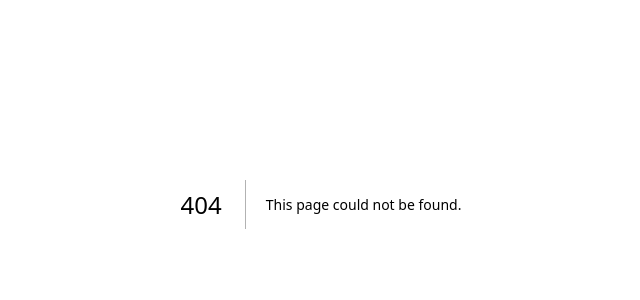
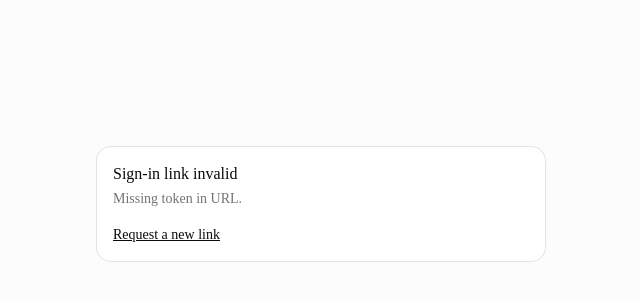
Before and after one commit to byondr-co/eventgate, a Next.js app in the folder frontend/: page /auth/callback in a window 1280 px wide. Before the commit this address had no page. Shown: the part 196-496 px from the top of the page, without its empty margins (319-959 px from the left). Built offline with nearby package versions, Linux system fonts and the light colour scheme; no server answers.

Commit message:
feat(frontend): add /auth/callback page consuming magic-link tokens

```diff
--- /dev/null
+++ b/frontend/app/(auth)/auth/callback/page.tsx
@@ -0,0 +1,11 @@
+import { Suspense } from "react";
+
+import { AuthCallback } from "@/components/auth/auth-callback";
+
+export default function CallbackPage() {
+  return (
+    <Suspense fallback={null}>
+      <AuthCallback />
+    </Suspense>
+  );
+}
--- /dev/null
+++ b/frontend/components/auth/auth-callback.tsx
@@ -0,0 +1,67 @@
+"use client";
+
+import { useRouter, useSearchParams } from "next/navigation";
+import { useEffect, useRef, useState } from "react";
+
+import { Card, CardContent, CardDescription, CardHeader, CardTitle } from "@/components/ui/card";
+import { useConsumeMagicLink } from "@/lib/auth";
+
+type State = { kind: "consuming" } | { kind: "ok" } | { kind: "error"; message: string };
+
+export function AuthCallback() {
+  const params = useSearchParams();
+  const router = useRouter();
+  const consume = useConsumeMagicLink();
+  const token = params.get("token");
+  const next = params.get("next") || "/";
+  const [state, setState] = useState<State>(
+    token ? { kind: "consuming" } : { kind: "error", message: "Missing token in URL." },
+  );
+  const ran = useRef(false);
+
+  useEffect(() => {
+    if (ran.current || !token) return;
+    ran.current = true;
+    consume
+      .mutateAsync(token)
+      .then(() => {
+        setState({ kind: "ok" });
+        router.replace(next);
+      })
+      .catch((err: Error) => setState({ kind: "error", message: err.message }));
+  }, [token, next, router, consume]);
+
+  if (state.kind === "consuming") {
+    return (
+      <Card>
+        <CardHeader>
+          <CardTitle>Signing you in…</CardTitle>
+          <CardDescription>One moment.</CardDescription>
+        </CardHeader>
+      </Card>
+    );
+  }
+  if (state.kind === "ok") {
+    return (
+      <Card>
+        <CardHeader>
+          <CardTitle>Signed in</CardTitle>
+          <CardDescription>Redirecting…</CardDescription>
+        </CardHeader>
+      </Card>
+    );
+  }
+  return (
+    <Card>
+      <CardHeader>
+        <CardTitle>Sign-in link invalid</CardTitle>
+        <CardDescription>{state.message}</CardDescription>
+      </CardHeader>
+      <CardContent>
+        <a className="text-sm underline" href="/login">
+          Request a new link
+        </a>
+      </CardContent>
+    </Card>
+  );
+}
```
